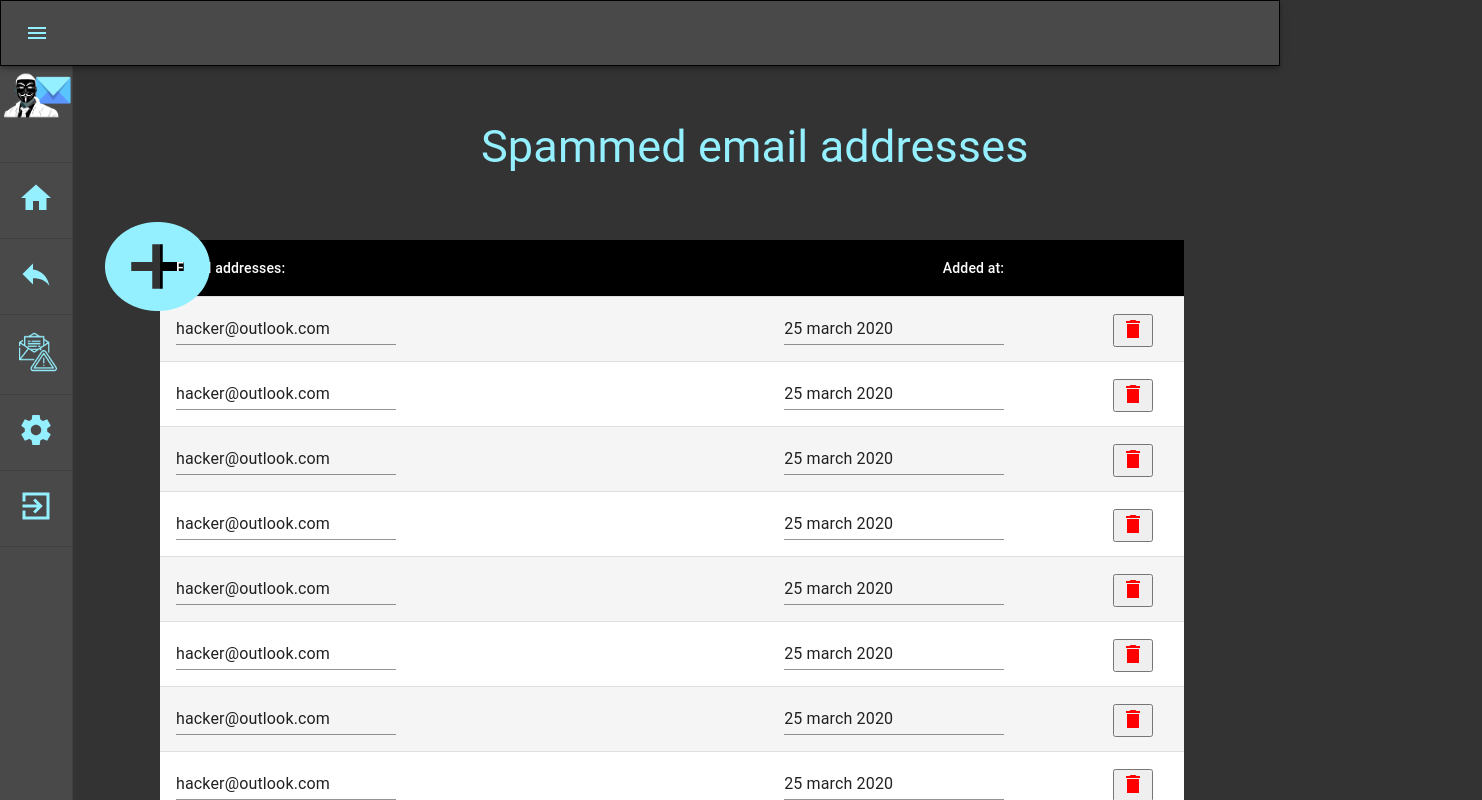
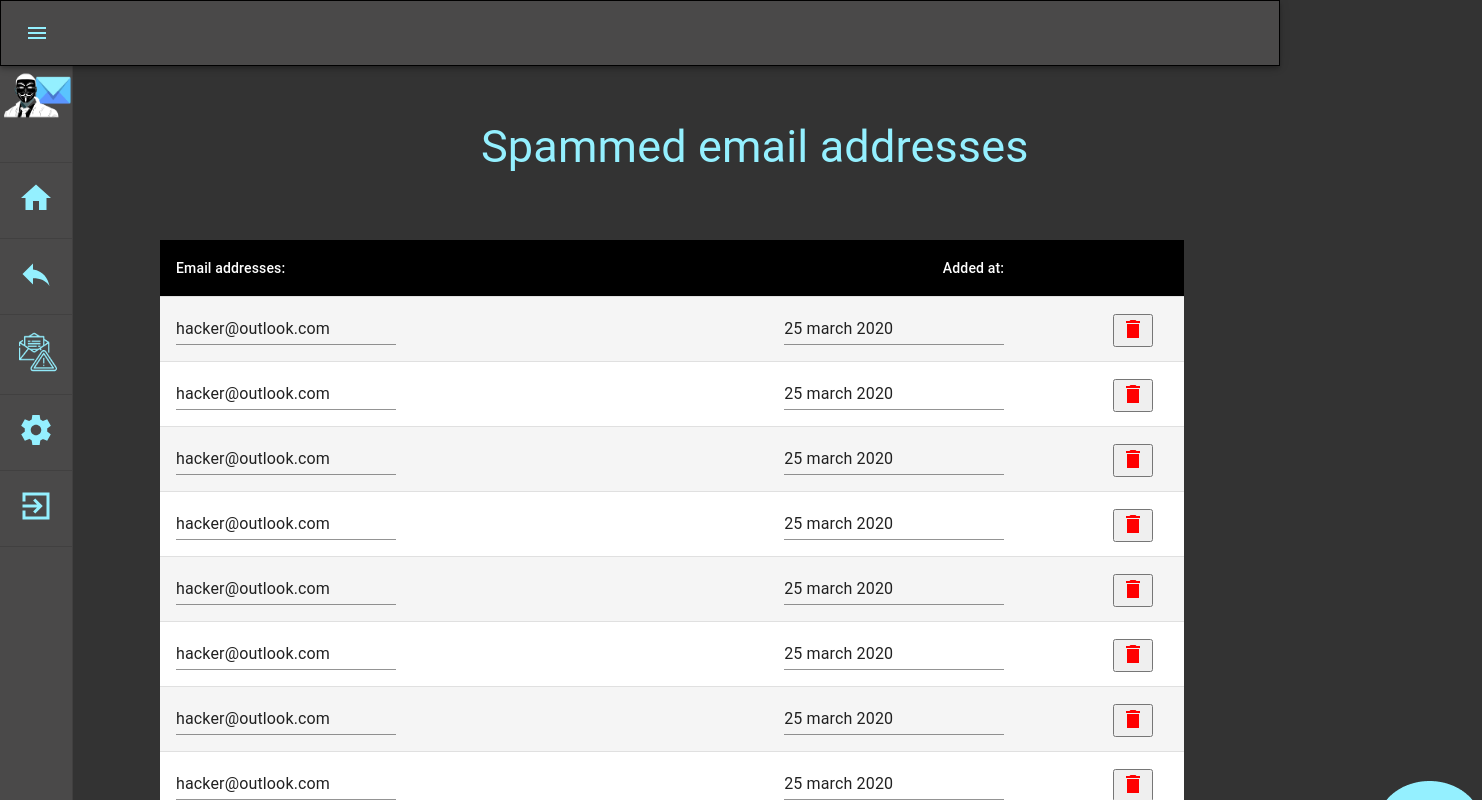
Before and after one commit to TechniekCollegeRotterdam/anonymous-mail-frontend, a React (Create React App) app: page /spammedUsers in a window 1280 px wide. Shown: the top 800 px of the page, 1482 px wide, since content can reach past the window. Built offline with nearby package versions, Linux system fonts and the light colour scheme.

Commit message:
plusicon updated

```diff
--- a/src/component/spammap/spammedUsers.js
+++ b/src/component/spammap/spammedUsers.js
@@ -35,6 +35,11 @@ const useStyles = makeStyles({
         '& *': {
             color: '#ffffff !important'
         }
+    },
+    plusicon: {
+        position: 'absolute',
+        left: '80rem',
+        top: '35rem'
     },
     addButton: {
         marginTop: 15,
```
